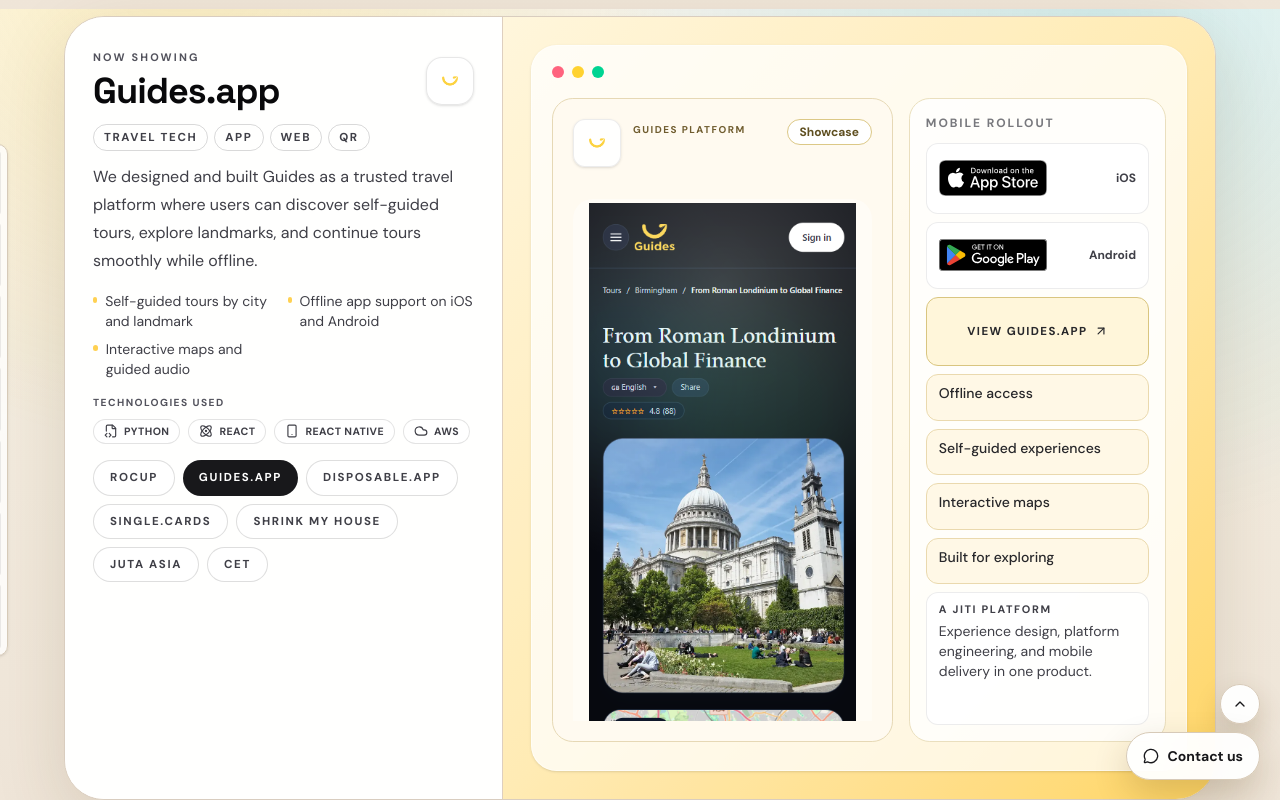
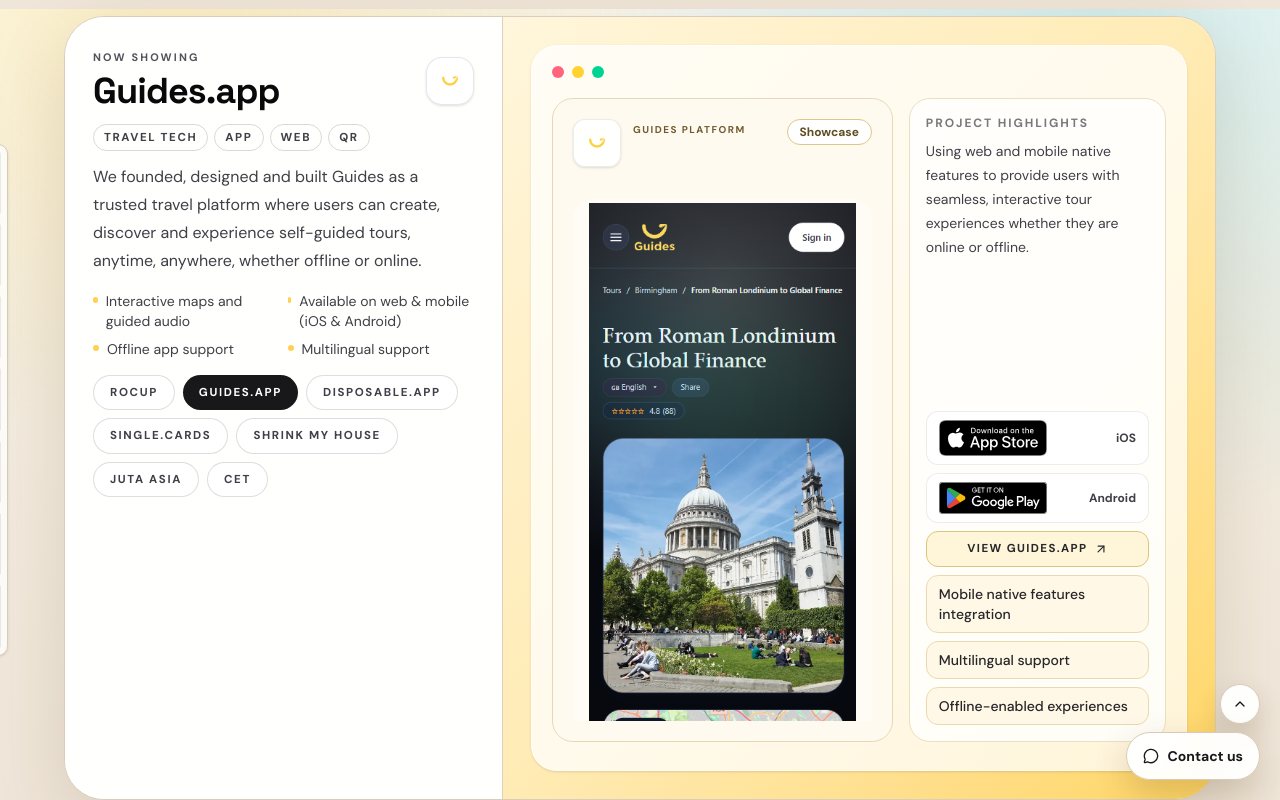
Before and after one commit to Jo-Vin/jiti.ltd, a Next.js app: page / in a window 1280 px wide. Both pictures are taken after a click on the button "GUIDES.APP". Shown: the part 2391-3191 px from the top of the page. Built offline with nearby package versions, Linux system fonts and the light colour scheme.

Commit message:
update based on Waims Comments

```diff
--- a/components/DeviceShowcase.jsx
+++ b/components/DeviceShowcase.jsx
@@ -170,12 +170,12 @@
   const [imageRatios, setImageRatios] = useState({});
   const frameHeightClass = isDesktop
     ? "h-[28rem] md:h-[32rem] xl:h-[36rem]"
-    : "h-[22rem] sm:h-[24.5rem]";
+    : "h-[18.25rem] sm:h-[20.5rem]";
   const galleryMaxWidthClass = isDesktop
     ? "w-full max-w-none"
     : showSingle
-      ? "w-[min(100%,16.4rem)] sm:w-[min(100%,18.6rem)]"
-      : "w-full max-w-[26rem] sm:max-w-[30rem]";
+      ? "w-[min(100%,14.8rem)] sm:w-[min(100%,16.8rem)]"
+      : "w-full max-w-[22rem] sm:max-w-[25rem]";
 
   useEffect(() => {
     if (!autoSlideEnabled) {
@@ -248,7 +248,10 @@
   }
 
   return (
-    <div className={`mx-auto min-w-0 ${galleryMaxWidthClass}`}>
+    <div
+      className={`mx-auto min-w-0 ${galleryMaxWidthClass}`}
+      style={!isDesktop ? { touchAction: "pan-x" } : undefined}
+    >
       {showDesktopCarousel ? (
         <div className="flex h-full flex-col items-center justify-center gap-2">
           <div
@@ -352,7 +355,7 @@
               className={`relative shrink-0 overflow-hidden ${slideSurfaceClass} ${
                 isDesktop
                   ? frameHeightClass
-                  : "h-[22rem] sm:h-[24.5rem]"
+                  : "h-[18.25rem] sm:h-[20.5rem]"
               }`}
               style={{
                 borderRadius: `${imageCornerRadius}px`,
@@ -489,7 +492,10 @@
 
       <div className="grid min-h-0 grid-rows-[auto_minmax(0,1fr)] rounded-[1.3rem] border border-[#eadfbe] bg-white/78 p-4">
         <p className="text-xs font-semibold uppercase tracking-[0.16em] text-zinc-700/70">
-          Mobile rollout
+          Project highlights
+        </p>
+        <p className="mt-2 text-sm leading-6 text-zinc-700">
+          {project.tagline || project.summary}
         </p>
 
         <div className="mt-3 grid gap-2">
@@ -549,15 +555,6 @@
               </div>
             ))}
           </div>
-
-          <div className="rounded-xl border border-zinc-900/8 bg-white/88 px-3 py-2">
-            <p className="text-[0.68rem] font-semibold uppercase tracking-[0.15em] text-zinc-700">
-              A Jiti platform
-            </p>
-            <p className="mt-1 text-sm text-zinc-700">
-              Experience design, platform engineering, and mobile delivery in one product.
-            </p>
-          </div>
         </div>
       </div>
     </div>
@@ -603,7 +600,7 @@
 
       <div className="grid min-h-0 grid-rows-[auto_auto_minmax(0,1fr)] rounded-[1.3rem] bg-white/68 p-4">
         <p className="text-xs font-semibold uppercase tracking-[0.16em] text-zinc-700/70">
-          Project context
+          Project highlights
         </p>
         <p className="mt-2 text-sm leading-6 text-zinc-700">
           {project.tagline || project.summary}
@@ -648,7 +645,10 @@
   return (
     <div className="mx-auto w-[min(100%,13.5rem)] min-w-0 sm:w-[min(100%,15.6rem)]">
       <div className="rounded-[1.9rem] border border-white/60 bg-gradient-to-br from-[#fff5d8] via-[#ffe8ab] to-[#ffd152] p-2.5 shadow-[0_18px_42px_rgba(0,0,0,0.22)]">
-        <div className="h-[18.8rem] overflow-hidden rounded-[1.35rem] border border-white/65 bg-white/72 sm:h-[21.8rem]">
+        <div
+          className="h-[16.4rem] overflow-hidden rounded-[1.35rem] border border-white/65 bg-white/72 sm:h-[18.6rem]"
+          style={{ touchAction: "pan-x" }}
+        >
           <GuidesJourneyCanvas project={project} compact />
         </div>
       </div>
@@ -682,7 +682,10 @@
     return (
       <div className="mx-auto w-[min(100%,13.5rem)] min-w-0 sm:w-[min(100%,15.6rem)]">
         <div className={`rounded-[1.9rem] border border-white/60 bg-gradient-to-br p-2.5 shadow-[0_18px_42px_rgba(0,0,0,0.22)] ${project.gradient}`}>
-          <div className="h-[18.8rem] overflow-hidden rounded-[1.35rem] border border-white/65 bg-white/78 sm:h-[21.8rem]">
+          <div
+            className="h-[16.4rem] overflow-hidden rounded-[1.35rem] border border-white/65 bg-white/78 sm:h-[18.6rem]"
+            style={{ touchAction: "pan-x" }}
+          >
             <div className="relative h-full w-full">
               <Image
                 src={mobileImage}
@@ -726,16 +729,8 @@
   const showcaseRef = useRef(null);
   const stepRefs = useRef([]);
   const detailsRef = useRef(null);
-  const activeIndexRef = useRef(0);
-  const scrollStepLockedRef = useRef(false);
-  const scrollStepUnlockTimerRef = useRef(null);
-  const touchStartRef = useRef({ x: 0, y: 0 });
   const [activeIndex, setActiveIndex] = useState(0);
   const [dismissedOnboardingHintKey, setDismissedOnboardingHintKey] = useState(0);
-
-  useEffect(() => {
-    activeIndexRef.current = activeIndex;
-  }, [activeIndex]);
 
   useEffect(() => {
     const steps = stepRefs.current.filter(Boolean);
@@ -791,14 +786,6 @@
   }, [activeIndex]);
 
   useEffect(() => {
-    return () => {
-      if (scrollStepUnlockTimerRef.current) {
-        window.clearTimeout(scrollStepUnlockTimerRef.current);
-      }
-    };
-  }, []);
-
-  useEffect(() => {
     if (!onboardingHintKey || onboardingHintKey <= dismissedOnboardingHintKey) {
       return undefined;
     }
@@ -848,111 +835,6 @@
     window.scrollTo({ top: Math.max(0, top), behavior: "smooth" });
   };
 
-  useEffect(() => {
-    const isShowcasePinned = () => {
-      const showcase = showcaseRef.current;
-      if (!showcase) {
-        return false;
-      }
-
-      const bounds = showcase.getBoundingClientRect();
-      return bounds.top <= 0 && bounds.bottom >= window.innerHeight;
-    };
-
-    const queueDirectionalStep = (direction) => {
-      if (scrollStepLockedRef.current) {
-        return true;
-      }
-
-      const currentIndex = activeIndexRef.current;
-      const nextIndex = currentIndex + direction;
-      if (nextIndex < 0 || nextIndex > projects.length - 1) {
-        return false;
-      }
-
-      scrollStepLockedRef.current = true;
-      jumpToProject(nextIndex);
-
-      if (scrollStepUnlockTimerRef.current) {
-        window.clearTimeout(scrollStepUnlockTimerRef.current);
-      }
-
-      scrollStepUnlockTimerRef.current = window.setTimeout(() => {
-        scrollStepLockedRef.current = false;
-      }, 560);
-
-      return true;
-    };
-
-    const handleWheel = (event) => {
-      if (!isShowcasePinned()) {
-        return;
-      }
-
-      if (Math.abs(event.deltaY) < 14) {
-        return;
-      }
-
-      const didQueueStep = queueDirectionalStep(event.deltaY > 0 ? 1 : -1);
-      if (didQueueStep) {
-        event.preventDefault();
-      }
-    };
-
-    const handleTouchStart = (event) => {
-      if (!isShowcasePinned()) {
-        return;
-      }
-
-      const touch = event.touches?.[0];
-      if (!touch) {
-        return;
-      }
-
-      touchStartRef.current = { x: touch.clientX, y: touch.clientY };
-    };
-
-    const handleTouchMove = (event) => {
-      if (!isShowcasePinned()) {
-        return;
-      }
-
-      const touch = event.touches?.[0];
-      if (!touch) {
-        return;
-      }
-
-      const deltaY = touchStartRef.current.y - touch.clientY;
-      const deltaX = touchStartRef.current.x - touch.clientX;
-
-      if (Math.abs(deltaY) < 26 || Math.abs(deltaY) < Math.abs(deltaX)) {
-        return;
-      }
-
-      const didQueueStep = queueDirectionalStep(deltaY > 0 ? 1 : -1);
-      if (didQueueStep) {
-        event.preventDefault();
-        touchStartRef.current = { x: touch.clientX, y: touch.clientY };
-      }
-    };
-
-    const handleTouchEnd = () => {
-      touchStartRef.current = { x: 0, y: 0 };
-    };
-
-    window.addEventListener("wheel", handleWheel, { passive: false });
-    window.addEventListener("touchstart", handleTouchStart, { passive: true });
-    window.addEventListener("touchmove", handleTouchMove, { passive: false });
-    window.addEventListener("touchend", handleTouchEnd, { passive: true });
-
-    return () => {
-      window.removeEventListener("wheel", handleWheel);
-      window.removeEventListener("touchstart", handleTouchStart);
-      window.removeEventListener("touchmove", handleTouchMove);
-      window.removeEventListener("touchend", handleTouchEnd);
-    };
-  }, []);
-
   const jumpToServices = () => {
     const target = document.getElementById("services");
     if (!target) {
@@ -981,9 +863,6 @@
         <p className="inline-flex rounded-full border border-zinc-900/12 bg-white/85 px-3 py-1.5 text-[0.62rem] font-semibold uppercase tracking-[0.2em] text-zinc-700 shadow-sm">
           Selected Work
         </p>
-        <h2 className="mt-3 text-2xl leading-tight font-bold text-zinc-950">
-          Scroll to preview each project
-        </h2>
         <AnimatePresence>
           {showOnboardingHint ? (
             <motion.p
@@ -1004,9 +883,8 @@
           Selected Work
         </p>
         <h2 className="mt-4 text-4xl font-bold text-zinc-950 sm:text-5xl lg:text-6xl">
-          Browse each product clearly,
-          <br />
-          with brand-led context.
+          We've picked some of our highlights,
+          for you to explore.
         </h2>
         <AnimatePresence>
           {showOnboardingHint ? (
--- a/data/siteData.js
+++ b/data/siteData.js
@@ -21,9 +21,9 @@
     shortName: "Rocup",
     category: ["CTO", "Community", "App", "Web", "CRM"],
     tagline:
-      "Complete system link community & commerce with shop check-in, rewards, leaderboards, and Shopify and CRM integrations.",
+      "Complete system linking community check-in, rewards, and leaderboards with Shopify e-commerce and CRM integrations.",
     summary:
-      "As CTO of Rocup, the growing fitness brand with partnerships with Gymshark, Redbull, Grenade & Wing Stop, we work on the BAU systems & on the technology touch points that connected engagement mechanics and commerce systems into one complete platform that drives repeat participation, measurable retention and drives sales.",
+      "CTO of Rocup, a growing fitness brand partnered with Gymshark, Redbull, Grenade, and Wing Stop. We work on the business-as-usual (BAU) systems and the technology touch points that connect engagement mechanics and commerce systems into one complete platform that drives repeat participation, measurable retention and drives sales.",
     gradient: "from-zinc-200 via-stone-100 to-orange-100",
     accent: "bg-zinc-900",
     accentColor: "#18181b",
@@ -38,11 +38,9 @@
       imageClass: "h-auto w-full object-contain",
     },
     highlights: [
-      "Rocup iOS & Andorid App",
-      "CRM",
-      "Check-in gamification",
-      "Reward economy",
-      "Shopify and CRM sync",
+      "Engagement gamification",
+      "Multi-platform support on web & mobile",
+      "Shopify & CRM integration",
     ],
     services: ["Platform UX", "Integration engineering", "Growth loops"],
     showcase: {
@@ -64,9 +62,9 @@
     shortName: "Guides",
     category: ["Travel Tech", "App", "Web", "QR"],
     tagline:
-      "A self-guided tour platform for web, iOS, and Android with offline-first mobile experiences.",
+      "Using web and mobile native features to provide users with seamless, interactive tour experiences whether they are online or offline.",
     summary:
-      "We designed and built Guides as a trusted travel platform where users can discover self-guided tours, explore landmarks, and continue tours smoothly while offline.",
+      "We founded, designed and built Guides as a trusted travel platform where users can create, discover and experience self-guided tours, anytime, anywhere, whether offline or online.",
     gradient: "from-[#fff5d8] via-[#ffe9ac] to-[#ffd152]",
     accent: "bg-amber-400",
     accentColor: "#ffd152",
@@ -79,15 +77,10 @@
       alt: "Guides.app logo",
     },
     highlights: [
-      "Self-guided tours by city and landmark",
-      "Offline app support on iOS and Android",
       "Interactive maps and guided audio",
-    ],
-    techStack: [
-      { name: "Python", icon: "FileCode2" },
-      { name: "React", icon: "Atom" },
-      { name: "React Native", icon: "Smartphone" },
-      { name: "AWS", icon: "Cloud" },
+      "Available on web & mobile (iOS & Android)",
+      "Offline app support",
+      "Multilingual support",
     ],
     services: ["Product design", "Platform engineering", "Mobile app delivery"],
     showcase: {
@@ -114,10 +107,9 @@
         "https://play.google.com/store/apps/details?id=app.guides.mobile&pcampaignid=web_share",
       websiteUrl: "https://guides.app/",
       features: [
-        "Offline access",
-        "Self-guided experiences",
-        "Interactive maps",
-        "Built for exploring",
+        "Mobile native features integration",
+        "Multilingual support",
+        "Offline-enabled experiences",
       ],
     },
   },
@@ -169,7 +161,7 @@
     tagline:
       "A trading card marketplace with AI card scanning, Stripe payments, and robust database management.",
     summary:
-      "From listing flow to checkout, we delivered a polished marketplace that balances collector-grade detail with fast transaction performance.",
+      "A marketplace for popular trading cards built from the ground up. From listing flow to checkout, we delivered a polished platform that balances collector-grade detail with fast listing and transaction performance.",
     gradient: "from-rose-200 via-orange-100 to-amber-200",
     accent: "bg-rose-600",
     accentColor: "#f43f5e",
@@ -182,7 +174,7 @@
       chipClass: "border-zinc-900/24 bg-zinc-900",
       imageClass: "h-full w-full object-contain",
     },
-    highlights: ["AI card recognition", "Stripe integration", "Seller inventory tooling"],
+    highlights: ["AI card recognition", "Stripe integration", "External API integrations"],
     services: ["E-commerce build", "Payment integration", "Data modeling"],
     showcase: {
       desktopImage: "/clients/Single.cards_Desktop.png",
@@ -221,9 +213,9 @@
       alt: "Shrink my House logo",
     },
     highlights: [
-      "Automation-first operations",
-      "CRM-connected forms",
-      "5-star review support",
+      "Operations automations",
+      "CRM-connected funnels",
+      "Review boosting support",
     ],
     services: ["Web build", "CRM integration", "Funnel optimization"],
     showcase: {
@@ -261,9 +253,8 @@
       imageClass: "h-full w-full object-contain p-1",
     },
     highlights: [
-      "Up-market residential project presentation",
-      "Commercial property pipeline with GBI Gold trajectory",
-      "Brand-led browsing on desktop and mobile",
+      "Premium residential and commercial project showcase",
+      "Brand-driven browsing experience across desktop and mobile",
     ],
     services: ["Web experience design", "Frontend development", "Brand presentation systems"],
     showcase: {
@@ -302,9 +293,9 @@
       imageClass: "h-auto w-full object-contain",
     },
     highlights: [
-      "Premium package-led event merchandising",
-      "Fast mobile product and cart journey",
-      "Brand-consistent navigation and conversion UX",
+      "Premium event merchandising",
+      "Fast mobile e-commerce journey",
+      "Bespoke branded UX",
     ],
     services: ["E-commerce UX", "Web development", "Conversion optimisation"],
     showcase: {
```
